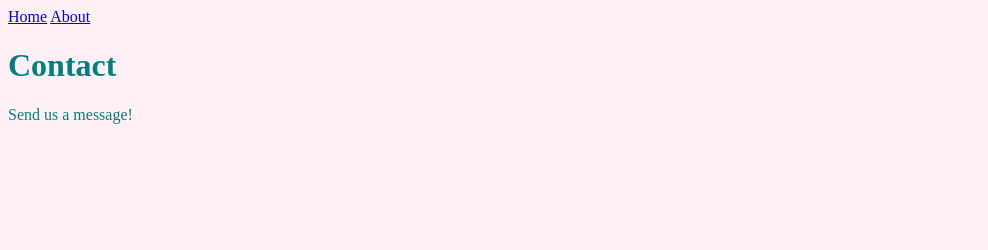
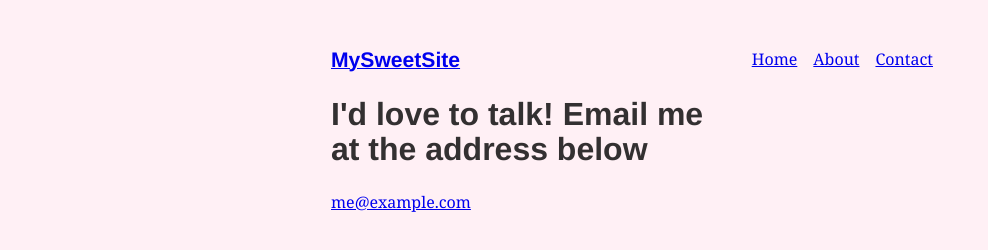
Before and after one commit to solygambas/gatsby-tutorial, a Gatsby site: page /contact in a window 1280 px wide. Shown: the whole page, without its empty margins (0-988 px from the left). Built offline with nearby package versions, Linux system fonts and the light colour scheme; Gatsby itself is replaced by a stand-in of ours.

Commit message:
add nested layout components

```diff
--- a/gatsby-config.js
+++ b/gatsby-config.js
@@ -5,5 +5,12 @@
  */
 
 module.exports = {
-  /* Your site config here */
+  plugins: [
+    {
+      resolve: `gatsby-plugin-typography`,
+      options: {
+        pathToConfigModule: `src/utils/typography`,
+      },
+    },
+  ],
 }
--- a/package.json
+++ b/package.json
@@ -14,8 +14,12 @@
   },
   "dependencies": {
     "gatsby": "^2.16.1",
+    "gatsby-plugin-typography": "^2.3.14",
     "react": "^16.10.2",
-    "react-dom": "^16.10.2"
+    "react-dom": "^16.10.2",
+    "react-typography": "^0.16.19",
+    "typography": "^0.16.19",
+    "typography-theme-fairy-gates": "^0.16.19"
   },
   "devDependencies": {
     "prettier": "^1.18.2"
--- /dev/null
+++ b/src/components/layout.js
@@ -0,0 +1,22 @@
+import React from "react"
+import { Link } from "gatsby"
+const ListLink = props => (
+  <li style={{ display: `inline-block`, marginRight: `1rem` }}>
+    <Link to={props.to}>{props.children}</Link>
+  </li>
+)
+export default ({ children }) => (
+  <div style={{ margin: `3rem auto`, maxWidth: 650, padding: `0 1rem` }}>
+    <header style={{ marginBottom: `1.5rem` }}>
+      <Link to="/" style={{ textShadow: `none`, backgroundImage: `none` }}>
+        <h3 style={{ display: `inline` }}>MySweetSite</h3>
+      </Link>
+      <ul style={{ listStyle: `none`, float: `right` }}>
+        <ListLink to="/">Home</ListLink>
+        <ListLink to="/about/">About</ListLink>
+        <ListLink to="/contact/">Contact</ListLink>
+      </ul>
+    </header>
+    {children}
+  </div>
+)
--- a/src/pages/about.js
+++ b/src/pages/about.js
@@ -1,11 +1,18 @@
 import React from "react"
-import { Link } from "gatsby"
-import Header from "../components/header"
+// import { Link } from "gatsby"
+
+// import Header from "../components/header"
+import Layout from "../components/layout"
+
 export default () => (
-  <div style={{ color: `teal` }}>
-    <Link to="/">Home</Link> <Link to="/contact/">Contact</Link>
-    <Header headerText="About Gatsby" />
-    <Header headerText="It's pretty cool" />
-    <p>Such wow. Very React.</p>
-  </div>
+  // <div style={{ color: `teal` }}>
+  //   <Link to="/">Home</Link> <Link to="/contact/">Contact</Link>
+  //   <Header headerText="About Gatsby" />
+  //   <Header headerText="It's pretty cool" />
+  //   <p>Such wow. Very React.</p>
+  // </div>
+  <Layout>
+    <h1>About me</h1>
+    <p>I’m good enough, I’m smart enough, and gosh darn it, people like me!</p>
+  </Layout>
 )
--- a/src/pages/contact.js
+++ b/src/pages/contact.js
@@ -1,10 +1,19 @@
 import React from "react"
-import { Link } from "gatsby"
-import Header from "../components/header"
+// import { Link } from "gatsby"
+
+// import Header from "../components/header"
+import Layout from "../components/layout"
+
 export default () => (
-  <div style={{ color: `teal` }}>
-    <Link to="/">Home</Link> <Link to="/about/">About</Link>
-    <Header headerText="Contact" />
-    <p>Send us a message!</p>
-  </div>
+  // <div style={{ color: `teal` }}>
+  //   <Link to="/">Home</Link> <Link to="/about/">About</Link>
+  //   <Header headerText="Contact" />
+  //   <p>Send us a message!</p>
+  // </div>
+  <Layout>
+    <h1>I'd love to talk! Email me at the address below</h1>
+    <p>
+      <a href="mailto:me@example.com">me@example.com</a>
+    </p>
+  </Layout>
 )
--- /dev/null
+++ b/src/utils/typography.js
@@ -0,0 +1,5 @@
+import Typography from "typography"
+import fairyGateTheme from "typography-theme-fairy-gates"
+const typography = new Typography(fairyGateTheme)
+export const { scale, rhythm, options } = typography
+export default typography
```
Also changed, not shown: src/pages/index.js (+15 -7 lines), README.md, 2 other files.
